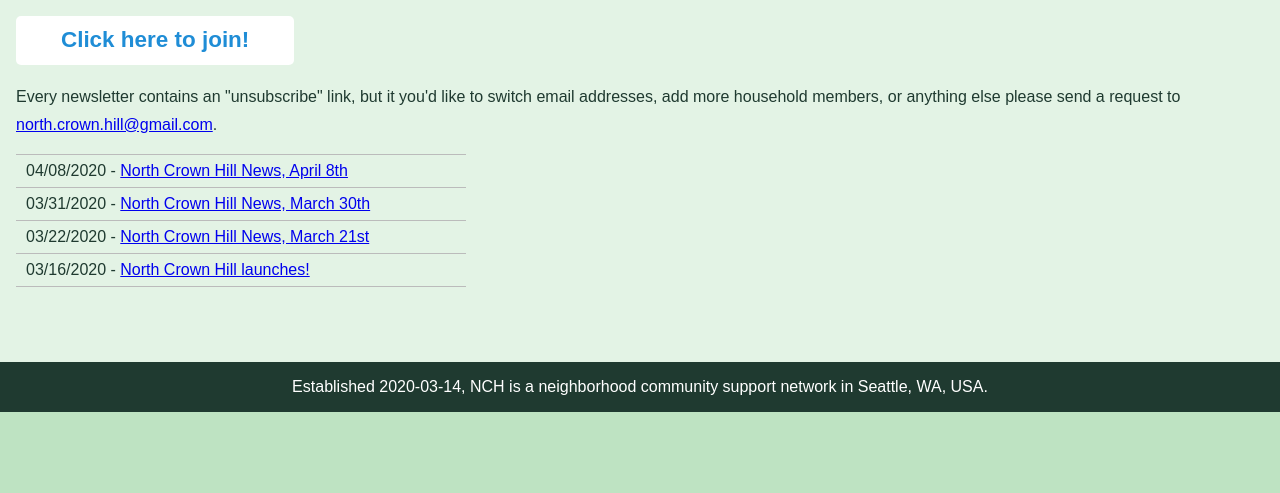
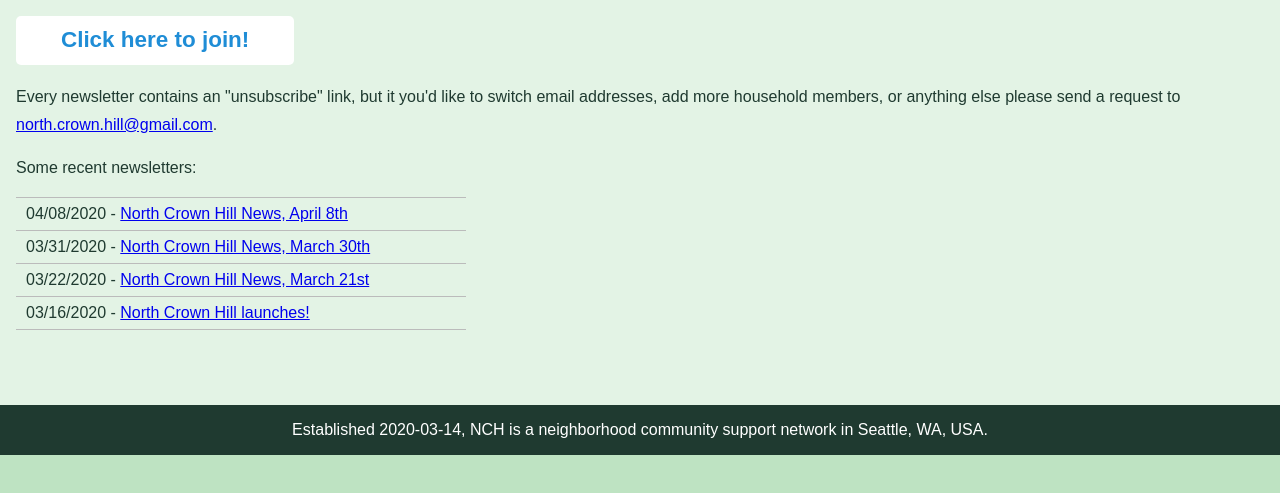
Before and after one commit to james-baker/north-crown-hill, a Gatsby site: page /newsletter in a window 1280 px wide. Shown: the part 195-688 px from the top of the page. Built offline with nearby package versions, Linux system fonts and the light colour scheme; Gatsby itself is replaced by a stand-in of ours.

Commit message:
delete the ways that didn't work

```diff
--- a/src/components/mailchimparchive.js
+++ b/src/components/mailchimparchive.js
@@ -1,36 +1,14 @@
-import React, { Component } from "react"
+import React from "react"
 import "./mailchimparchive.css"
 
-export default class MailchimpArchive extends Component {
-
-  componentDidMount() {
-    // this doesn't work - probably something about document.write, even though I'm trying to load "synchronously"?
-    // const s = document.createElement('script');
-    // s.type = "text/javascript";
-    // s.language = "javascript";
-    // s.async = false;
-    // s.src = "//northcrownhill.us19.list-manage.com/generate-js/?u=22899abf63f333cc474ce3a93&fid=26428&show=20";
-    // s.onload = (event) => alert(JSON.stringify(event));
-    // let divElement = document.getElementById("ma574238952");
-    // divElement.appendChild(s);
-
-    // well, no, can't xhr to another domain because CORS
-    // var xhrObj = new XMLHttpRequest();
-    // xhrObj.open('GET', "//northcrownhill.us19.list-manage.com/generate-js/?u=22899abf63f333cc474ce3a93&fid=26428&show=20", false);
-    // xhrObj.send(null);
-    // let divElement = document.getElementById("ma574238952");
-    // divElement.innerHTML = xhrObj.responseText;
-  }
-
-  render() {
-    //return <div id="ma574238952" />;
-    return <ul id="archive-list">
-      <div class="display_archive">
+export default () => <div>
+  <p>Some recent newsletters:</p>
+  <ul id="archive-list">
+    <div class="display_archive">
       <li class="campaign">04/08/2020 - <a href="http://us19.campaign-archive.com/?u=22899abf63f333cc474ce3a93&id=0a84af55e7" title="North Crown Hill News, April 8th" target="_blank" rel="noopener noreferrer">North Crown Hill News, April 8th</a></li>
       <li class="campaign">03/31/2020 - <a href="http://us19.campaign-archive.com/?u=22899abf63f333cc474ce3a93&id=6bb61a9654" title="North Crown Hill News, March 30th" target="_blank" rel="noopener noreferrer">North Crown Hill News, March 30th</a></li>
       <li class="campaign">03/22/2020 - <a href="http://us19.campaign-archive.com/?u=22899abf63f333cc474ce3a93&id=1b44a196fb" title="North Crown Hill News, March 21st" target="_blank" rel="noopener noreferrer">North Crown Hill News, March 21st</a></li>
       <li class="campaign">03/16/2020 - <a href="http://us19.campaign-archive.com/?u=22899abf63f333cc474ce3a93&id=56c7b00d94" title="North Crown Hill launches!" target="_blank" rel="noopener noreferrer">North Crown Hill launches!</a></li>
-      </div>
-      </ul>;
-  }
-}
+    </div>
+  </ul>
+</div>
```
